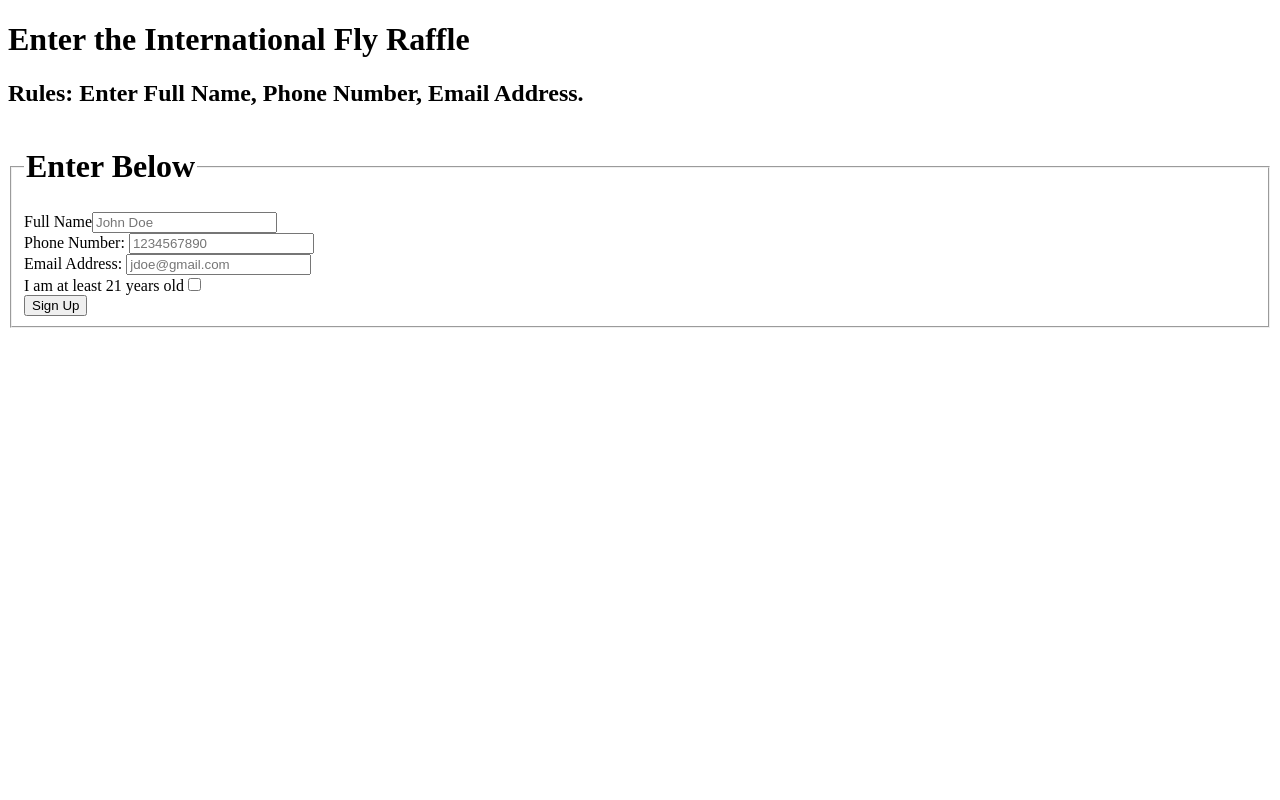
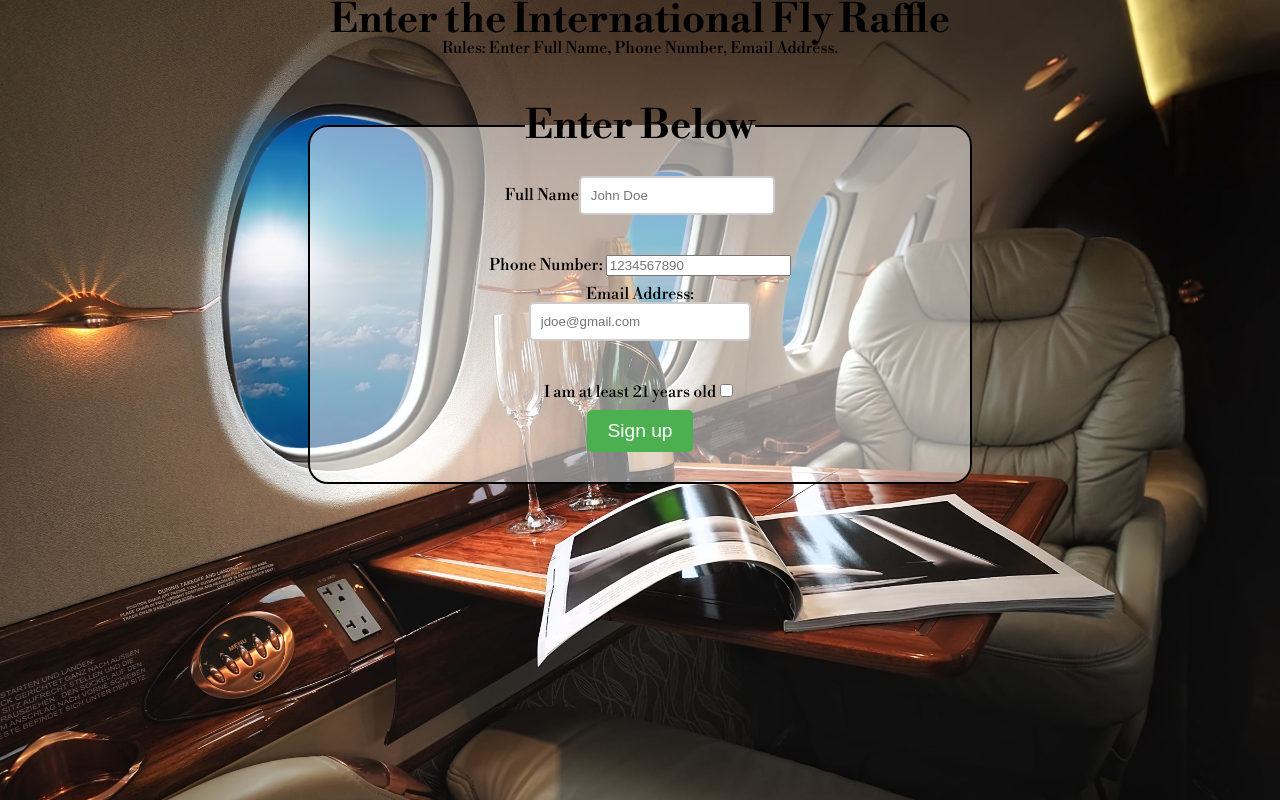
Before and after one commit to rashid0326/Project1-362, a plain HTML site: page index.html in a window 1280 px wide. Drawn offline with nearby package versions, Linux system fonts and the light colour scheme.

Commit message:
Update index.html

```diff
--- a/index.html
+++ b/index.html
@@ -4,6 +4,8 @@
   <meta charset="utf-8">
   <meta name="viewport" content="width=device-width, initial-scale=1.0, shrink-to-fit=no">
   <title>Project 1 - 362</title>
+  <link rel="stylesheet" media="screen" href="css/meyersreset-and-normalize-form.css">
+  <link rel="stylesheet" media="screen" href="css/style.css">
   <link rel="preconnect" href="https://fonts.googleapis.com">
   <link rel="preconnect" href="https://fonts.gstatic.com" crossorigin>
   <link href="https://fonts.googleapis.com/css2?family=Libre+Bodoni:ital,wght@0,400..700;1,400..700&display=swap" rel="stylesheet">
@@ -28,7 +30,7 @@
         <label>I am at least 21 years old<input type="checkbox" id="age-verification" name="age-verification" value="21"></label>
       </div>
       <div id="button">
-        <button type="submit">Sign Up</button>
+        <button type="submit">Sign up</button>
       </div>
     </fieldset>
   </form>
```
